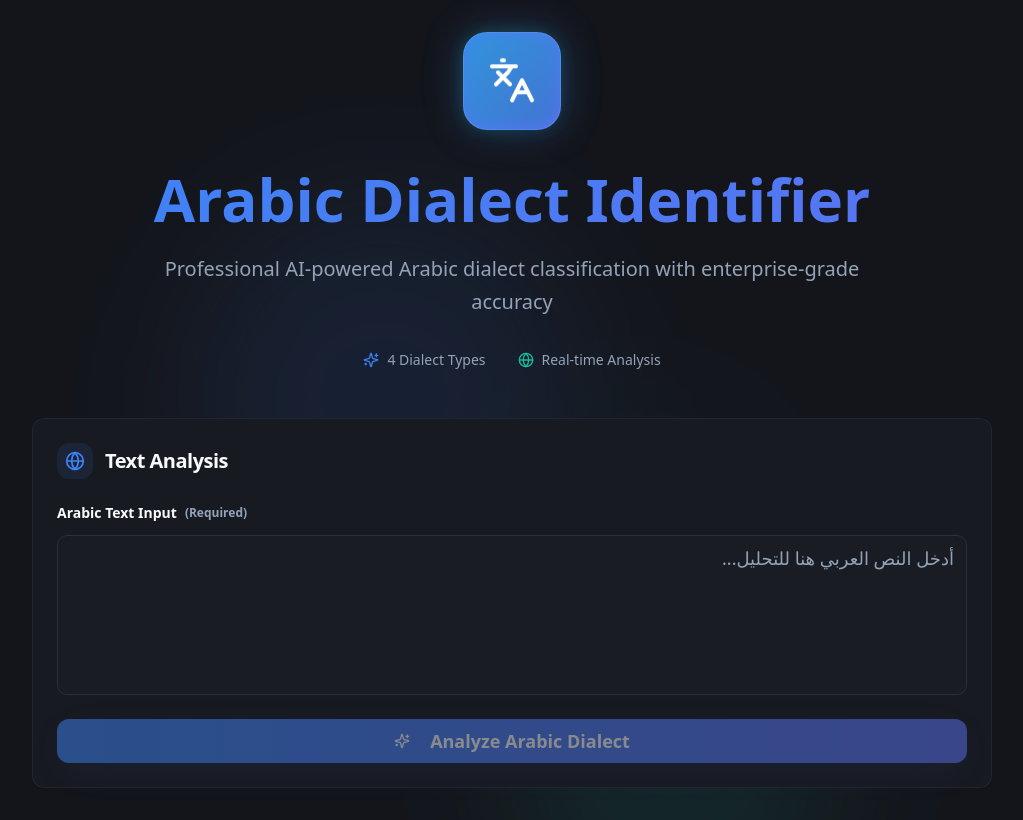
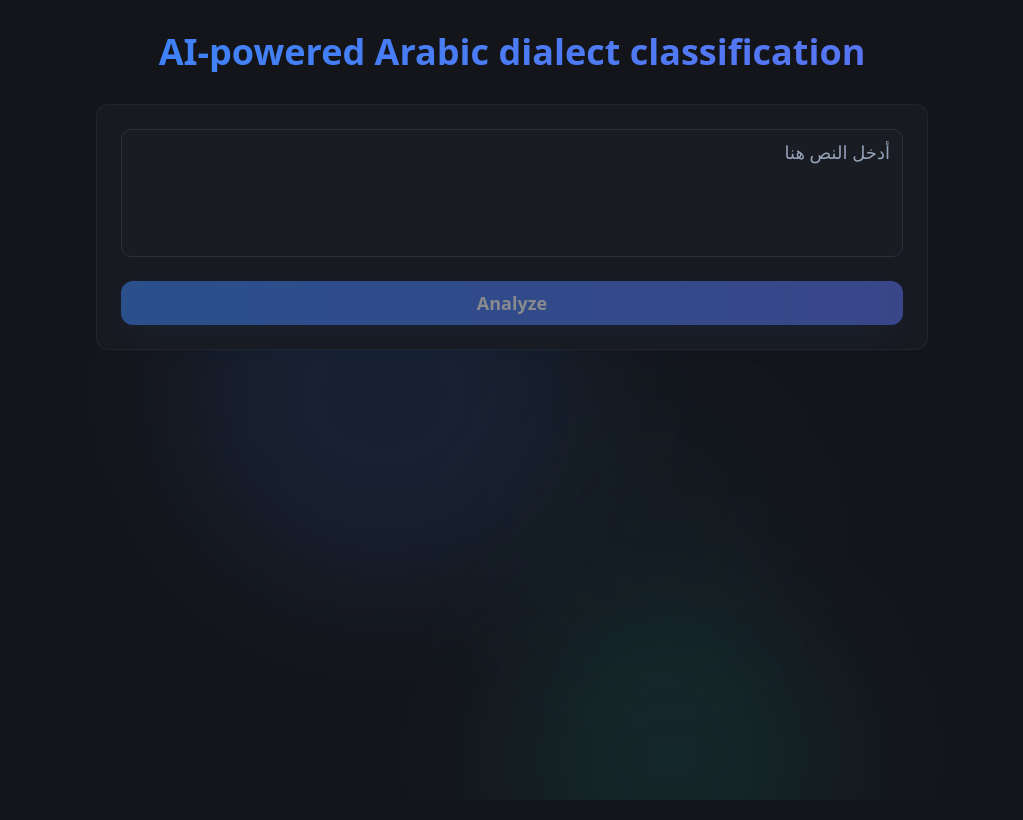
Before and after one commit to Bayandk/arabesque-speech-scribe, a React (Vite) app: page / in a window 1280 px wide. Shown: the whole page, without its empty margins (128-1151 px from the left). Built offline with nearby package versions, Linux system fonts and the light colour scheme.

Commit message:
Refactor UI text
Simplify the UI text to "AI-powered Arabic dialect classification" and change the input box placeholder to "أدخل النص هنا".

```diff
--- a/src/components/DialectClassifier.tsx
+++ b/src/components/DialectClassifier.tsx
@@ -158,59 +158,24 @@ const DialectClassifier = () => {
           <div className="absolute top-1/2 left-1/2 w-64 h-64 bg-accent-secondary/5 rounded-full blur-3xl animate-float delay-2000"></div>
         </div>
 
-        <div className="relative z-10 max-w-5xl mx-auto p-8 space-y-12">
-          {/* Professional Header */}
-          <div className="text-center space-y-8 animate-fade-in">
-            <div className="flex justify-center">
-              <div className="relative p-6 rounded-3xl bg-gradient-primary shadow-glow backdrop-blur-lg border border-white/10">
-                <Languages className="h-12 w-12 text-white animate-float" />
-                <div className="absolute inset-0 bg-gradient-secondary rounded-3xl blur opacity-30 -z-10 animate-gradient-shift"></div>
-              </div>
-            </div>
-            <div className="space-y-4">
-              <h1 className="text-6xl font-extrabold text-transparent bg-gradient-primary bg-clip-text leading-tight">
-                Arabic Dialect Identifier
+        <div className="relative z-10 max-w-4xl mx-auto p-8 space-y-8">
+          {/* Simple Header */}
+          <div className="text-center space-y-6 animate-fade-in">
+            <h1 className="text-4xl font-bold text-transparent bg-gradient-primary bg-clip-text">
+              AI-powered Arabic dialect classification
             </h1>
-              <p className="text-muted-foreground text-xl max-w-3xl mx-auto leading-relaxed">
-                Professional AI-powered Arabic dialect classification with enterprise-grade accuracy
-              </p>
-            </div>
-            <div className="flex justify-center gap-8 text-sm text-muted-foreground">
-              <div className="flex items-center gap-2">
-                <Sparkles className="h-4 w-4 text-primary" />
-                <span>4 Dialect Types</span>
-              </div>
-              <div className="flex items-center gap-2">
-                <Globe className="h-4 w-4 text-accent" />
-                <span>Real-time Analysis</span>
-              </div>
-            </div>
           </div>
 
-          {/* Professional Input Section */}
+          {/* Simple Input Section */}
           <Card className="card-professional animate-scale-in">
-            <CardHeader className="pb-6">
-              <CardTitle className="flex items-center gap-3 text-foreground text-xl">
-                <div className="p-2 rounded-lg bg-primary/10">
-                  <Globe className="h-5 w-5 text-primary" />
-                </div>
-                Text Analysis
-              </CardTitle>
-            </CardHeader>
-            <CardContent className="space-y-6">
-              <div className="space-y-3">
-                <label className="text-sm font-semibold text-foreground flex items-center gap-2">
-                  <span>Arabic Text Input</span>
-                  <span className="text-xs text-muted-foreground">(Required)</span>
-                </label>
+            <CardContent className="space-y-6 pt-6">
               <Textarea
-                  placeholder="أدخل النص العربي هنا للتحليل..."
+                placeholder="أدخل النص هنا"
                 value={text}
                 onChange={(e) => setText(e.target.value)}
-                  className="min-h-40 resize-none bg-muted/50 border-border text-foreground placeholder:text-muted-foreground transition-all duration-300 hover:border-primary/50 focus:border-primary backdrop-blur-sm text-lg leading-relaxed"
+                className="min-h-32 resize-none bg-muted/50 border-border text-foreground placeholder:text-muted-foreground transition-all duration-300 hover:border-primary/50 focus:border-primary backdrop-blur-sm text-lg"
                 dir="rtl"
               />
-              </div>
 
               <Button
                 onClick={handleAnalyze}
@@ -221,13 +186,10 @@ const DialectClassifier = () => {
                 {isAnalyzing ? (
                   <>
                     <Loader2 className="h-5 w-5 animate-spin mr-3" />
-                    Analyzing Dialect...
+                    Analyzing...
                   </>
                 ) : (
-                  <>
-                    <Sparkles className="h-5 w-5 mr-3" />
-                    Analyze Arabic Dialect
-                  </>
+                  "Analyze"
                 )}
               </Button>
             </CardContent>
```
Lines whose indentation alone changed are shown as unchanged.
